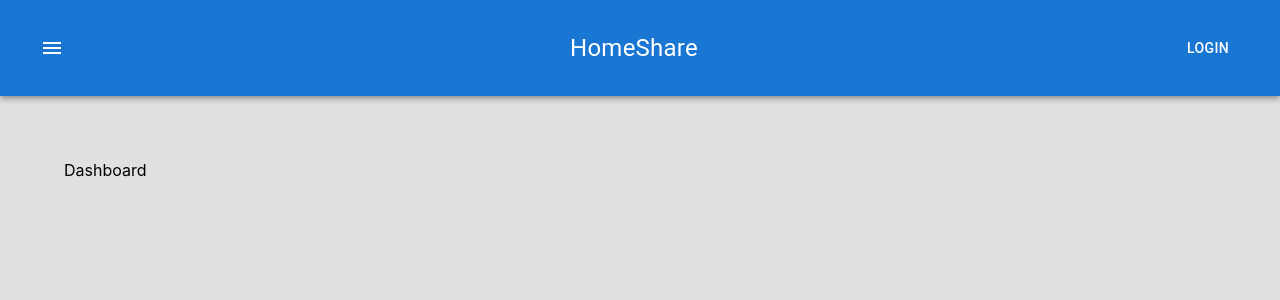
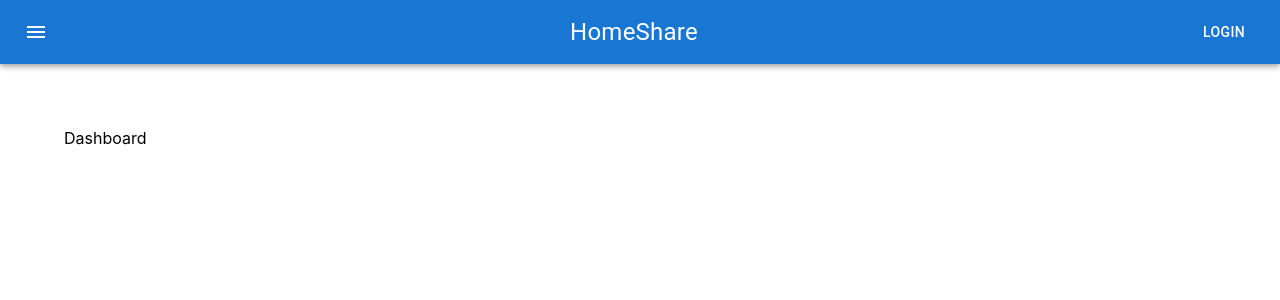
Before and after one commit to daryl-sen/homeshare-api, a React (Create React App) app in the folder frontend/: page / in a window 1280 px wide. Shown: the top 300 px of the page. Built offline with nearby package versions, Linux system fonts and the light colour scheme.

Commit message:
fix appbar padding and change default background color

```diff
--- a/frontend/src/themes.ts
+++ b/frontend/src/themes.ts
@@ -30,7 +30,7 @@ export const lightTheme = createTheme({
       defaultProps: {
         sx: {
           height: "100%",
-          backgroundColor: "#e0e0e0",
+          backgroundColor: "#ffffff",
         },
         disableGutters: true,
         maxWidth: false,
@@ -60,5 +60,12 @@ export const lightTheme = createTheme({
         },
       },
     },
+    MuiAppBar: {
+      defaultProps: {
+        sx: {
+          p: 0,
+        },
+      },
+    },
   },
 });
```
